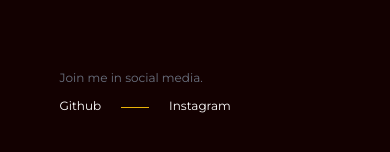
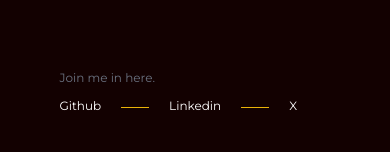
Before and after one commit to JustGabo/Portfolio, a Next.js app: page / in a window 390 px wide. Shown: the part 4298-4450 px from the top of the page. Built offline with nearby package versions, Linux system fonts and the light colour scheme.

Commit message:
feat: working on the contact page, also changing some stuff about the footer

```diff
--- a/app/layout.tsx
+++ b/app/layout.tsx
@@ -6,8 +6,8 @@
 const inter = Montserrat({ subsets: ["latin"] });
 
 export const metadata: Metadata = {
-  title: "KC Portfolio",
-  description: "Portfolio web",
+  title: "KC Dev",
+  description: "Personal Website",
 };
 
 export default function RootLayout({
--- a/components/newProject/contact/ContactSliders.tsx
+++ b/components/newProject/contact/ContactSliders.tsx
@@ -70,18 +70,19 @@
     ScrollTrigger.create({
       animation: smFooterTl,
       trigger: ".sm-footer",
-      start: "top 20",
+      start: "top center",
     });
 
     smFooterTl
       .from(".sm-footer-title", {
         opacity: 0,
-        y: "-=30",
+        x: "-=50",
+        delay: 0.5
       })
       .to(".sm-footer-title", {
         opacity: 0,
-        y: "+=30",
-        delay: 1,
+        x: "+=50",
+        delay: 0.8,
       })
       .to(".sm-footer", {
         xPercent: "-100",
@@ -107,9 +108,9 @@
         </article>
       </section>
 
-      <section className="h-screen flex lg:hidden sm-footer  p-5 bg-yellow-600  absolute top-0 left-0 z-10 w-full">
+      <section className="h-screen flex lg:hidden sm-footer  px-5 py-10  bg-yellow-600  absolute top-0 left-0 z-10 w-full">
         <article className="flex flex-col sm-footer-title h-full gap-10  justify-end   tracking-tight">
-          <h2 className="w-[90%] text-5xl   font-semibold">
+          <h2 className=" text-5xl   font-semibold">
             Thank you for viewing<span className="text-white  h-min">.</span>
           </h2>
         </article>
--- a/components/newProject/contact/ContactSocialMedia.tsx
+++ b/components/newProject/contact/ContactSocialMedia.tsx
@@ -4,20 +4,22 @@
 const ContactSocialMedia = () => {
   return (
     <article className="w-[90%] m-auto lg:px-32 p-10  flex flex-col gap-3 ">
-      <p className="lg:text-[10px] text-xs text-gray-500">
-        Join me in social media.
-      </p>
+      <p className="lg:text-[10px] text-xs text-gray-500">Join me in here.</p>
       <div className="flex  lg:text-xs text-sm  items-center gap-5 text-white">
         <Link href="https://github.com/JustGabo" target="_blank">
           <p className="text-white text-xs select-yellow">Github</p>
         </Link>
         <span className="h-[1px] w-7 bg-yellow-500 mt-[2px]"></span>
-        <Link href="https://www.instagram.com/ketchiao/?next=%2F" target="_blank">
-          <p className="text-white text-xs select-yellow">Instagram</p>
+        <Link
+          href="https://www.linkedin.com/in/gabriel-sorianoo/"
+          target="_blank"
+        >
+          <p className="text-white text-xs select-yellow">Linkedin</p>
         </Link>
-        {/* <span className="h-[1px] w-7 bg-yellow-500 mt-[2px]"></span> */}
-        {/* <span className="select-yellow">X</span> */}
-
+        <span className="h-[1px] w-7 bg-yellow-500 mt-[2px]"></span>
+        <Link href="https://twitter.com/ketchao_dev" target="_blank">
+          <p className="text-white text-xs select-yellow">X</p>
+        </Link>
       </div>
     </article>
   );
--- a/components/newProject/hero/HeroAboutContent.tsx
+++ b/components/newProject/hero/HeroAboutContent.tsx
@@ -1,5 +1,5 @@
 import React from "react";
-import { Github, Mail } from "lucide-react";
+import { Github, Mail, Linkedin } from "lucide-react";
 import Link from "next/link";
 import { useGSAP } from "@gsap/react";
 import gsap from "gsap";
@@ -9,7 +9,7 @@
     gsap.from("#welcome", {
       opacity: 0,
       duration: 0.5,
-      delay: 3.5,
+      delay: 3,
     });
   });
 
@@ -38,6 +38,14 @@
               <Github className="w-5 h-5 text-yellow-600 hover:text-yellow-700 transition-all" />
             </Link>
           </button>
+          {/* <button className="bg-transparent p-0 hover:bg-transparent">
+            <Link
+              href="https://www.linkedin.com/in/gabriel-sorianoo/"
+              target="_blank"
+            >
+              <Linkedin className="w-5 h-5 text-yellow-600 hover:text-yellow-700 transition-all" />
+            </Link>
+          </button> */}
         </div>
       </article>
     </section>
--- a/components/newProject/hero/HeroSlider.tsx
+++ b/components/newProject/hero/HeroSlider.tsx
@@ -10,17 +10,17 @@
     tl.from(["#title-1", "#title-2", "#title-3"], {
       opacity: 0,
       y: "+=30",
-      stagger: 0.4,
+      stagger: 0.3,
     })
       .to(["#title-1", "#title-2", "#title-3"], {
         opacity: 0,
         y: "-=30",
         // delay: 0.3,
-        stagger: 0.4,
+        stagger: 0.3,
       })
       .to("#intro-slider", {
         xPercent: "-100",
-        duration: 0.8,
+        duration: 0.5,
       });
   });
 
@@ -30,13 +30,13 @@
       className="h-screen flex   p-10 bg-gray-50 absolute top-0 left-0 z-10 w-full"
     >
       <article className="flex flex-col h-full gap-10  justify-center   tracking-tight">
-        <h2 id="title-1" className="lg:text-8xl text-4xl font-medium">
+        <h2 id="title-1" className="lg:text-8xl text-5xl font-medium">
           Web
         </h2>
-        <h2 id="title-2" className="lg:text-8xl text-4xl font-medium">
+        <h2 id="title-2" className="lg:text-8xl text-5xl font-medium">
           Front-End
         </h2>
-        <h2 id="title-3" className="lg:text-8xl text-4xl font-medium">
+        <h2 id="title-3" className="lg:text-8xl text-5xl font-medium">
           Developer
         </h2>
       </article>
```
